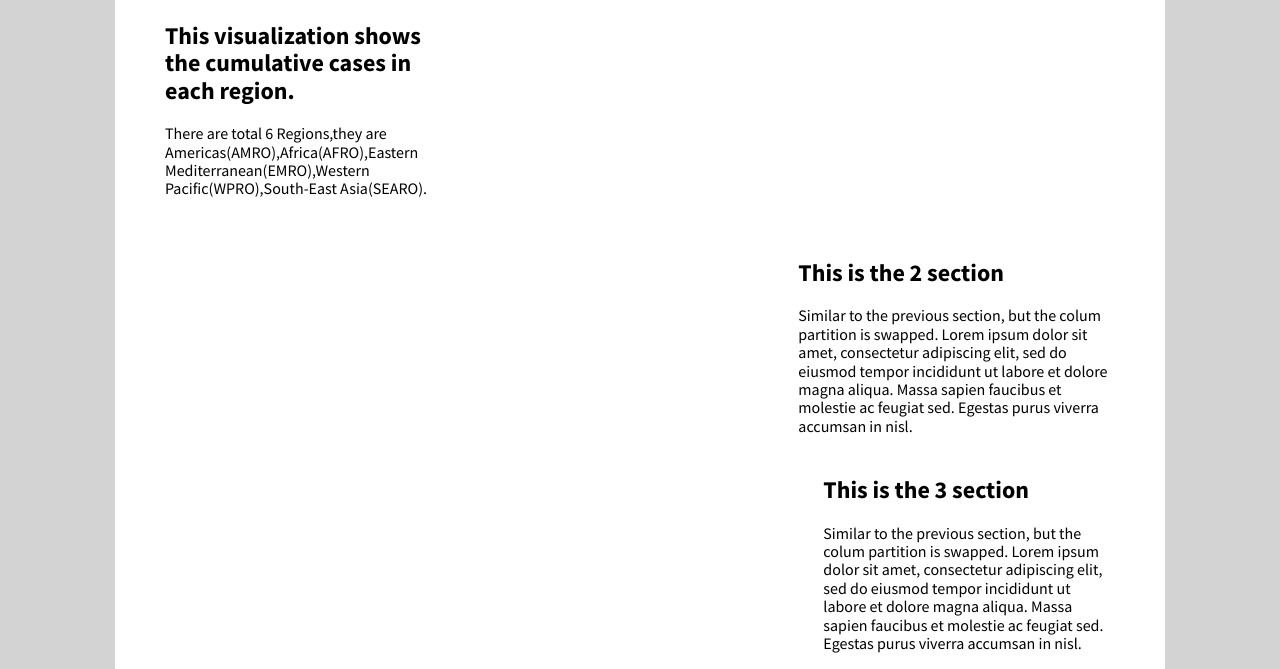
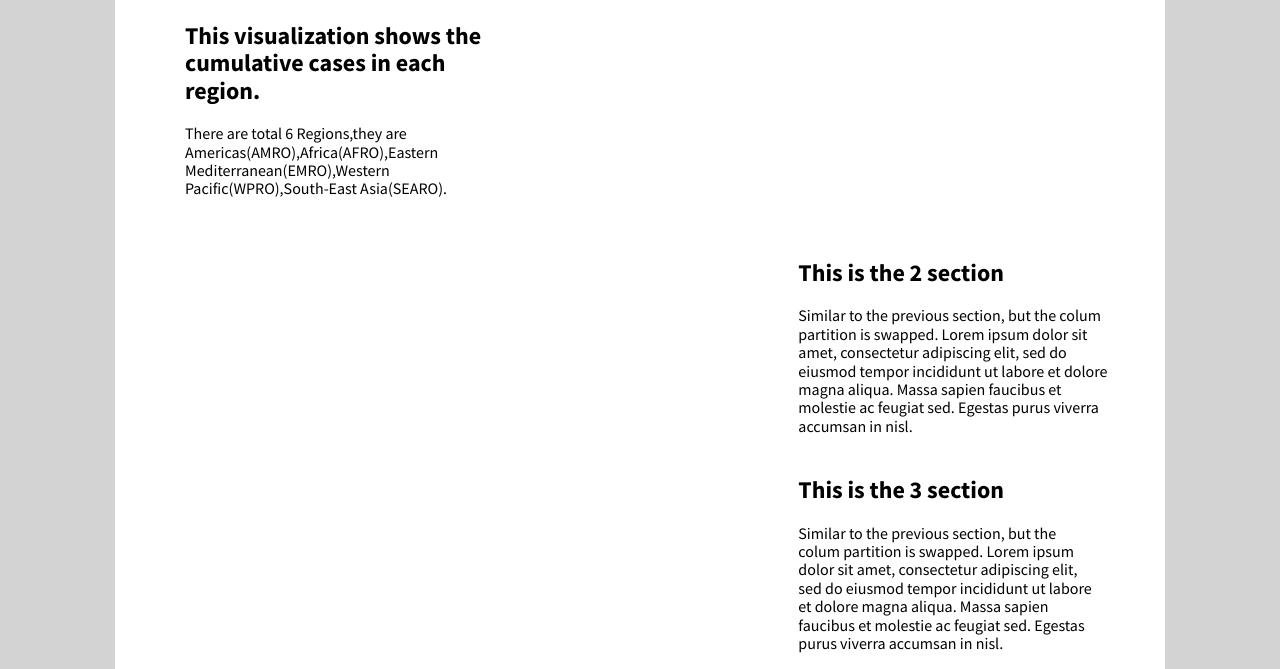
Before and after one commit to yunconglu/FIT3179, a plain HTML site: page index.html in a window 1280 px wide. Shown: the part 131-800 px from the top of the page. Drawn offline with nearby package versions, Linux system fonts and the light colour scheme; a script that the page names is missing.

Commit message:
Update index.html

```diff
--- a/index.html
+++ b/index.html
@@ -38,10 +38,12 @@
       margin-top:0px;
     }
     .description-right {
-      padding-left: 25px;
+      margin-right: 20px;
+    display:inline-block;
     }
     .description-left{
-      padding-right: 25px;
+      margin-left: 20px;
+    display:inline-block;
     }
     .description-bottom {
       margin-bottom: 20px;
```
